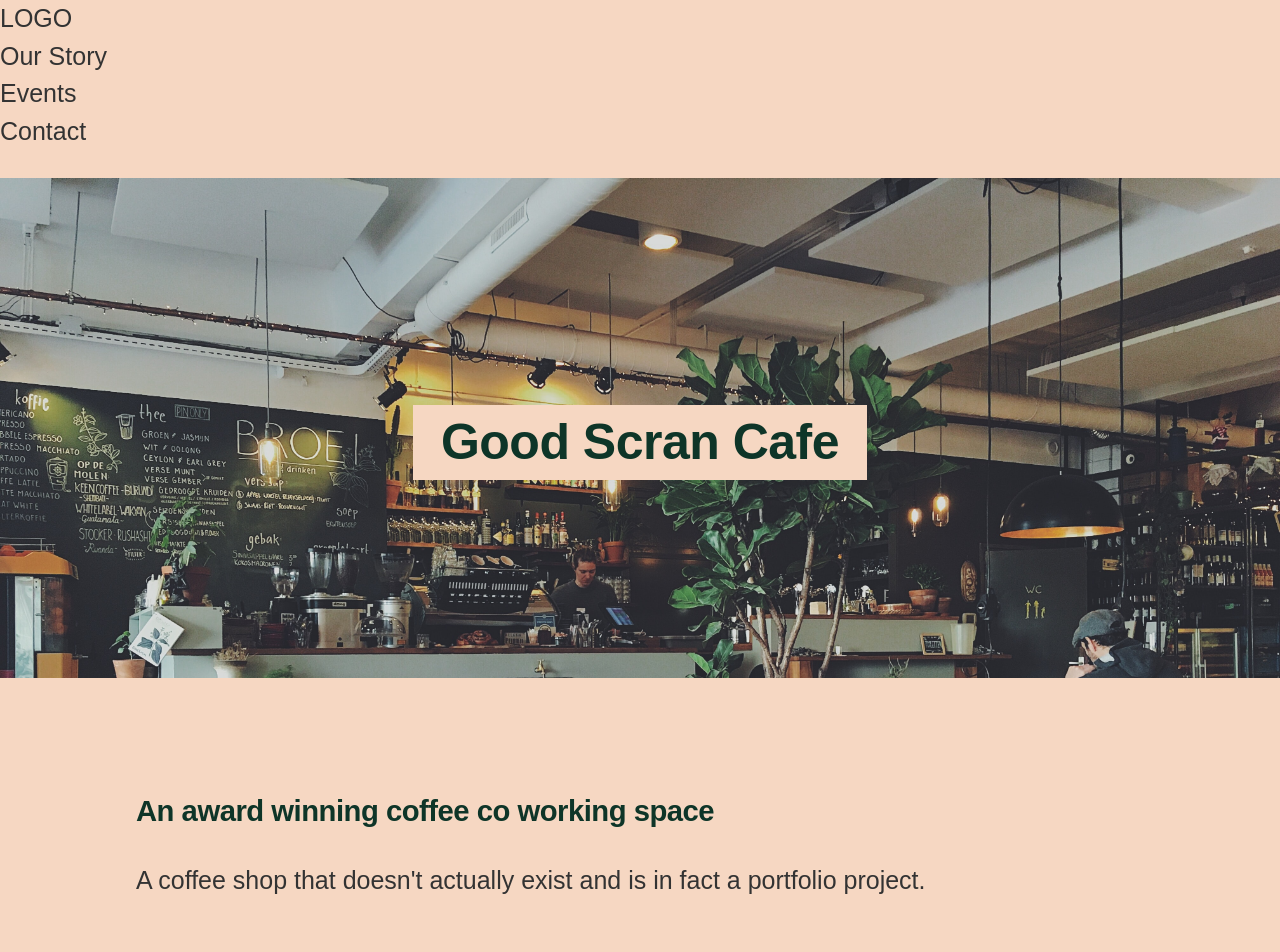
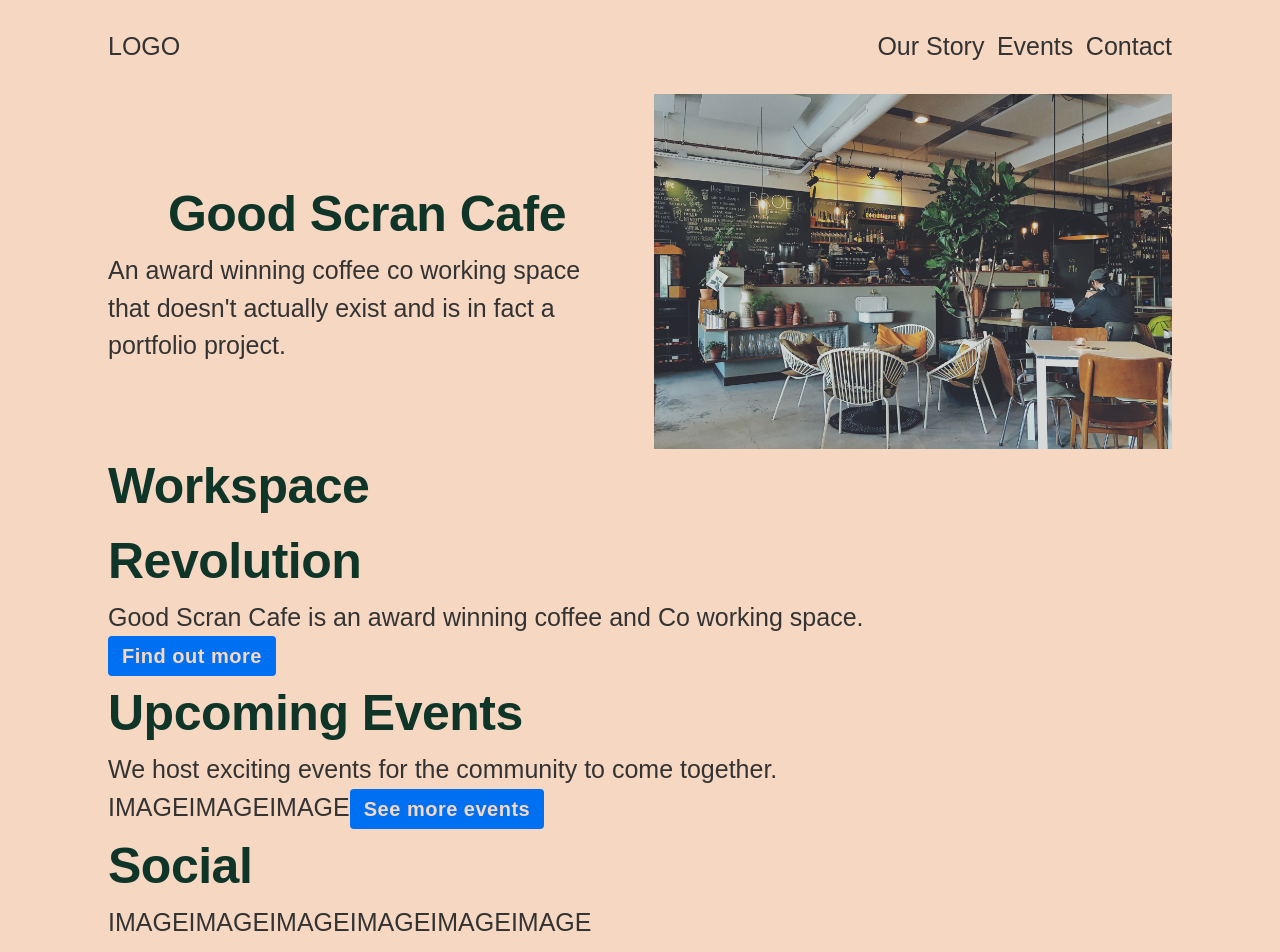
Before and after one commit to davidgeorgebell/nextjs-venue-site, a Next.js app: page / in a window 1280 px wide. Shown: the top 952 px of the page. Built offline with nearby package versions, Linux system fonts and the light colour scheme.

Commit message:
re style

```diff
--- a/pages/index.js
+++ b/pages/index.js
@@ -14,21 +14,54 @@ export default function Home() {
       <div>
         <main>
           <div className='hero'>
-            <div className='content-container'>
-              <h1 className='hero-title'>Good Scran Cafe</h1>
+            <div className='hero-text'>
+              <h1 className=' hero-title headline'>Good Scran Cafe</h1>
+              <p className='hero-blurb'>
+                An award winning coffee co working space that doesn't actually
+                exist and is in fact a portfolio project.
+              </p>
+            </div>
+            <div>
+              <img className='hero-image' src='/cafe.jpg' alt='cafe' />
             </div>
           </div>
+          <div className='intro'>
+            <h3 className='headline intro-title'>Workspace Revolution</h3>
+            <p>
+              Good Scran Cafe is an award winning coffee and Co working space.
+            </p>
+            <button className='animated-link'>Find out more</button>
+          </div>
 
-          <div className='intro'>
-            <div className='content-container'>
-              <h3> An award winning coffee co working space</h3>
-              <p className='intro-text'>
-                A coffee shop that doesn't actually exist and is in fact a
-                portfolio project.
-              </p>
-            </div>
+          <div className='events'>
+            <h3>Upcoming Events</h3>
+            <p>We host exciting events for the community to come together.</p>
+            <span>IMAGE</span>
+            <span>IMAGE</span>
+            <span>IMAGE</span>
+            <button className='animated-link'>See more events</button>
+          </div>
+
+          <div className='images'>
+            <h3 className='header'>Social</h3>
+            <span>IMAGE</span>
+            <span>IMAGE</span>
+            <span>IMAGE</span>
+            <span>IMAGE</span>
+            <span>IMAGE</span>
+            <span>IMAGE</span>
+          </div>
+
+          <div className='contact'>
+            <h3 className='header'>Contact us</h3>
+            <p>
+              You can call us if you would like some information or to hire out
+              Good Scran Cofee for an event.
+            </p>
+            <button className='animated-link'>Contact us</button>
           </div>
         </main>
+
         {/*
         <footer>
           <a
--- a/styles/global.css
+++ b/styles/global.css
@@ -91,12 +91,12 @@ h1,
 h2,
 h3,
 h4 {
-  margin-top: var(--flow-mid);
-  margin-bottom: var(--flow-space);
+  margin: 0;
+  font-size: 2em;
 }
 
 p {
-  margin-bottom: var(--flow-space);
+  margin: 0;
 }
 
 /* Remove list styles on ul, ol elements with a class attribute */
@@ -156,21 +156,6 @@ blockquote {
   border-left: 0.3rem solid var(--foxtrot);
 }
 
-/* ------- Code --------- */
-
-pre {
-  max-width: 100%;
-  background: var(--accents-2);
-  overflow: auto;
-  border-radius: var(--radius);
-  padding: 1rem;
-  font-size: 0.874rem;
-  border: 1px solid var(--foxtrot);
-}
-code {
-  color: var(--fg);
-}
-
 /* ------ Responsive Type ---------- */
 
 @media (min-width: 640px) {
@@ -193,29 +178,69 @@ code {
     font-size: 25px;
   }
 }
+
 .container {
   margin: 0 auto;
-  padding: 0;
-  max-width: 100%;
+  padding: var(--flow-space) var(--flow-space);
+  max-width: 70rem;
 }
-.content-container {
-  max-width: 70rem;
-  margin: 0 auto;
-  padding: var(--flow-mid);
+.animated-link {
+  white-space: nowrap;
+  display: inline-block;
+  height: 40px;
+  line-height: 40px;
+  padding: 0 14px;
+  background: var(--alpha);
+  border-radius: 4px;
+  font-size: 0.8em;
+  font-weight: 600;
+  letter-spacing: 0.025em;
+  color: var(--bg);
+  text-decoration: none;
+  -webkit-transition: all 0.15s ease;
+  transition: all 0.15s ease;
+  border: none;
+}
+.animated-link:hover {
+  transform: translateY(-1px);
+  background: var(--alpha-light);
+}
+.secondary {
+  background: var(--echo);
+  color: var(--fg);
+}
+.secondary:hover {
+  background: var(--echo-light);
 }
 
+.headline {
+  max-width: 18ch;
+}
 /* Hero */
 
 .hero {
-  background: url('/cafe.jpg');
-  background-size: cover;
-  height: 20em;
+  display: grid;
+  grid-template-columns: repeat(auto-fit, minmax(400px, 1fr));
+  gap: var(--flow-space);
+}
+.hero-text {
+  place-items: center;
+  align-self: center;
+}
+.hero-image {
+  max-width: 100%;
+}
+
+/* Nav */
+
+.nav-wrapper {
   display: flex;
-  justify-content: center;
-  align-items: center;
+  justify-content: space-between;
 }
-.hero-title {
-  background: var(--bg);
-  color: var(--fg);
-  padding: 0 var(--flow-space);
+.nav-list {
+  display: flex;
+  justify-content: space-evenly;
 }
+.nav-list-item {
+  padding-left: 0.5em;
+}
```
